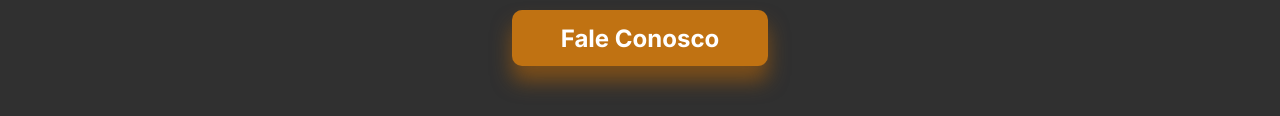
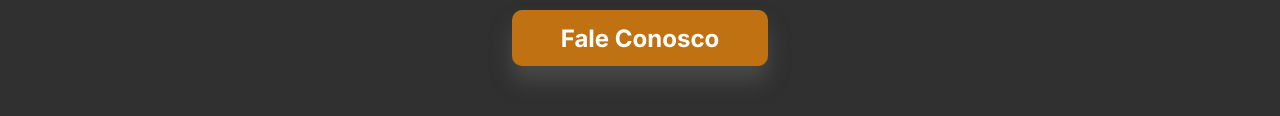
Before and after one commit to Edmilson2606/Landing-Page-Arquitetura, a plain HTML site: page index.html in a window 1280 px wide. In both pictures the pointer is over the button "Fale Conosco". Shown: the part 1768-1884 px from the top of the page. Drawn offline with Linux system fonts and the light colour scheme.

Commit message:
versao final

```diff
--- a/css/styles.css
+++ b/css/styles.css
@@ -93,5 +93,5 @@ button{
 button:hover{
     transform: translateY(-7px);
     transition-duration: 0.5s;
-    box-shadow: 0px 15px 20px rgba(184, 101, 7, 0.562);
+    box-shadow: 0px 15px 20px rgba(97, 95, 94, 0.514);
 }
```
Also changed, not shown: 1 other file.
